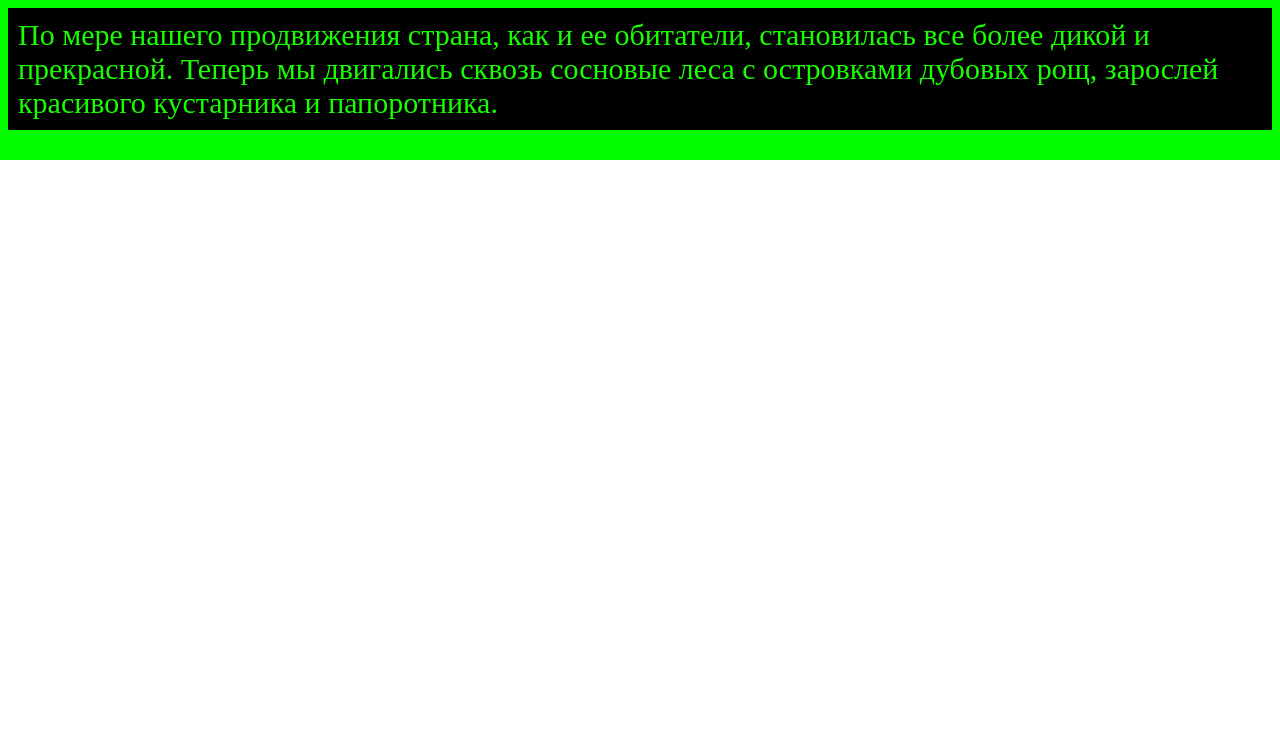
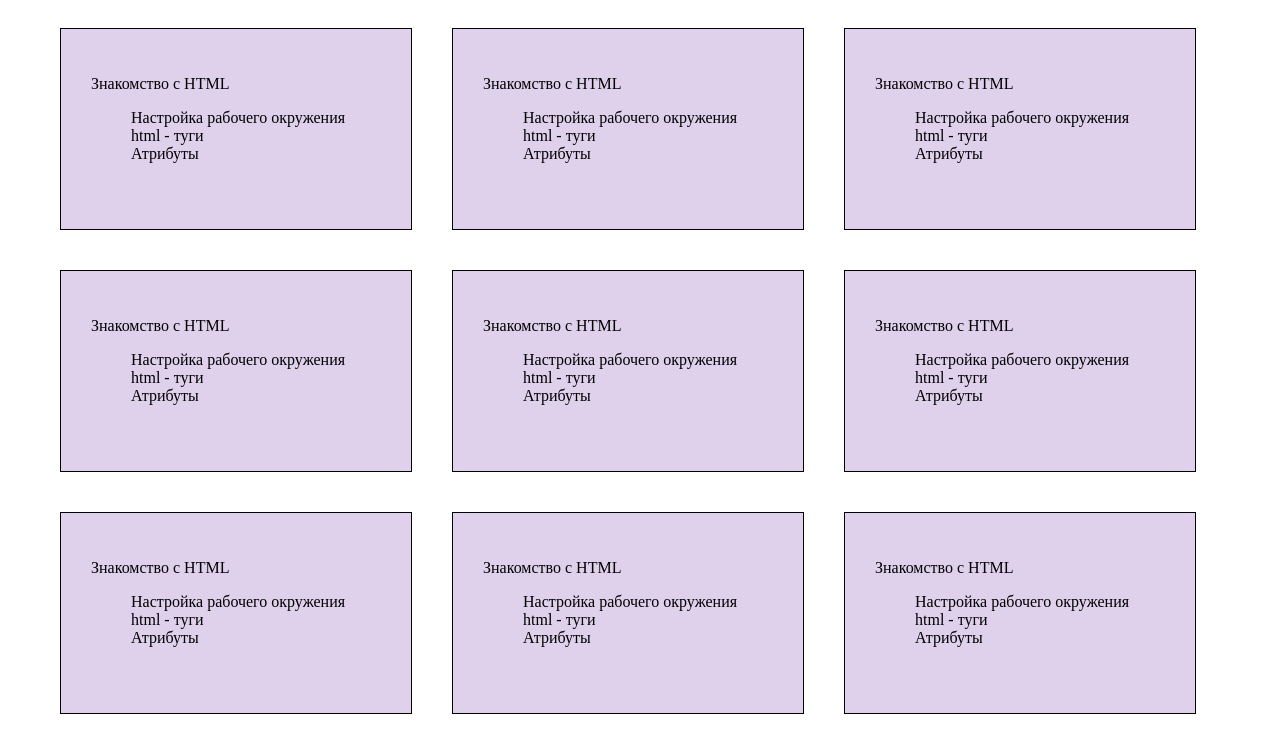
Before and after one commit to Yan787/FE39-HW-2__, a plain HTML site: page ingex.html in a window 1280 px wide. Drawn offline with Linux system fonts and the light colour scheme.

Commit message:
init index.html

```diff
--- a/CV.css
+++ b/CV.css
@@ -80,7 +80,7 @@
 
 .wrapper {
     display: flex;
-    align-items:flex-end;
+    align-items:baseline;
     justify-content: space-between;
 }
 
--- a/ingex.html
+++ b/ingex.html
@@ -1,4 +1,5 @@
 <!DOCTYPE html>
+
 <html lang="en">
     <head>
         <meta charset="UTF-8">
@@ -6,22 +7,102 @@
         <meta name="viewport" content="width=device-width, initial-scale=1.0">
         <title>Document</title>
        <style>
-        div {
-            background: #000000;
-            padding: 10px;
-            outline: 30px solid #05fd01;
-            outline-offset: 0px;
-            color: rgb(26, 255, 0);
-            font-size: 30px;
+        .container {
+            width: 1200px;
+            margin: 0 auto;
         }
+        .flex {
+            display: flex;
+            flex-wrap: wrap;
+        }
+
+        .flex-box {
+            width: 100%;
+            width: 290px;
+            padding: 30px 30px 50px;
+            border: 1px solid;
+            margin: 20px;
+            background-color: rgba(141, 90, 189, 0.284);
+        }
+
        </style>
 </head>
 <body>
-    <div>
-        По мере нашего продвижения страна, как и ее обитатели,
-   становилась все более дикой и прекрасной. Теперь мы двигались
-   сквозь сосновые леса с островками дубовых рощ, зарослей
-   красивого кустарника и папоротника.
+    <div class="container">
+        <div class="flex">
+        <div class="flex-box">
+            <p>Знакомство с HTML</p>
+            <ul style="list-style: none">
+            <li>Настройка рабочего окружения</li>
+            <li>html - туги</li>
+            <li>Атрибуты</li>
+            </ul>
         </div>
+        <div class="flex-box">
+            <p>Знакомство с HTML</p>
+            <ul style="list-style: none">
+            <li>Настройка рабочего окружения</li>
+            <li>html - туги</li>
+            <li>Атрибуты</li>
+            </ul>
+        </div>
+        <div class="flex-box">
+            <p>Знакомство с HTML</p>
+            <ul style="list-style: none">
+            <li>Настройка рабочего окружения</li>
+            <li>html - туги</li>
+            <li>Атрибуты</li>
+            </ul>
+        </div>
+        <div class="flex-box">
+            <p>Знакомство с HTML</p>
+            <ul style="list-style: none">
+            <li>Настройка рабочего окружения</li>
+            <li>html - туги</li>
+            <li>Атрибуты</li>
+            </ul>
+        </div>
+        <div class="flex-box">
+            <p>Знакомство с HTML</p>
+            <ul style="list-style: none">
+            <li>Настройка рабочего окружения</li>
+            <li>html - туги</li>
+            <li>Атрибуты</li>
+            </ul>
+        </div>
+        <div class="flex-box">
+            <p>Знакомство с HTML</p>
+            <ul style="list-style: none">
+            <li>Настройка рабочего окружения</li>
+            <li>html - туги</li>
+            <li>Атрибуты</li>
+            </ul>
+        </div>
+        <div class="flex-box">
+            <p>Знакомство с HTML</p>
+            <ul style="list-style: none">
+            <li>Настройка рабочего окружения</li>
+            <li>html - туги</li>
+            <li>Атрибуты</li>
+            </ul>
+        </div>
+        <div class="flex-box">
+            <p>Знакомство с HTML</p>
+            <ul style="list-style: none">
+            <li>Настройка рабочего окружения</li>
+            <li>html - туги</li>
+            <li>Атрибуты</li>
+            </ul>
+        </div>
+        <div class="flex-box">
+            <p>Знакомство с HTML</p>
+            <ul style="list-style: none">
+            <li>Настройка рабочего окружения</li>
+            <li>html - туги</li>
+            <li>Атрибуты</li>
+            </ul>
+        </div>
+    </div>
+
 </body>
 </html>
```
Lines whose indentation alone changed are shown as unchanged.
